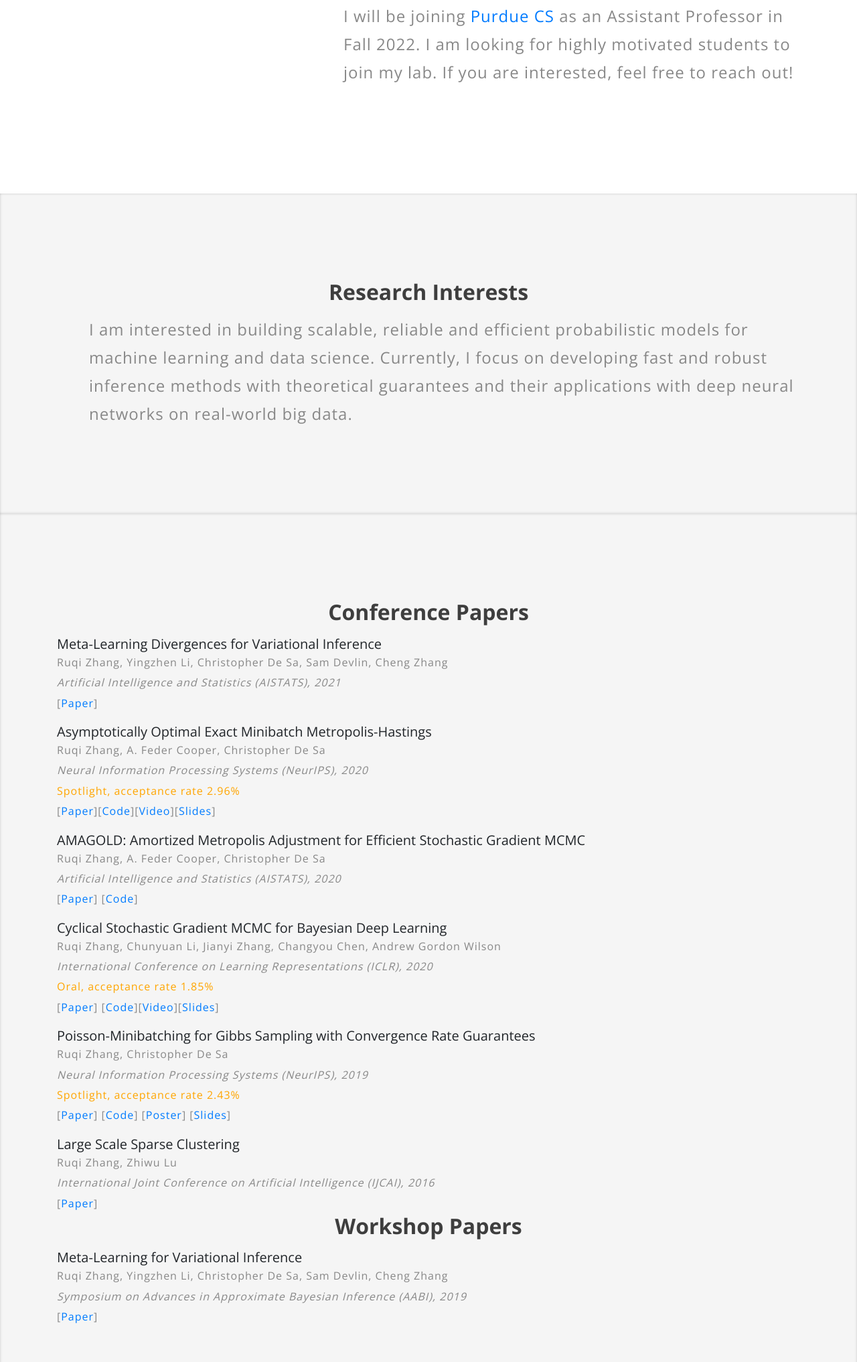
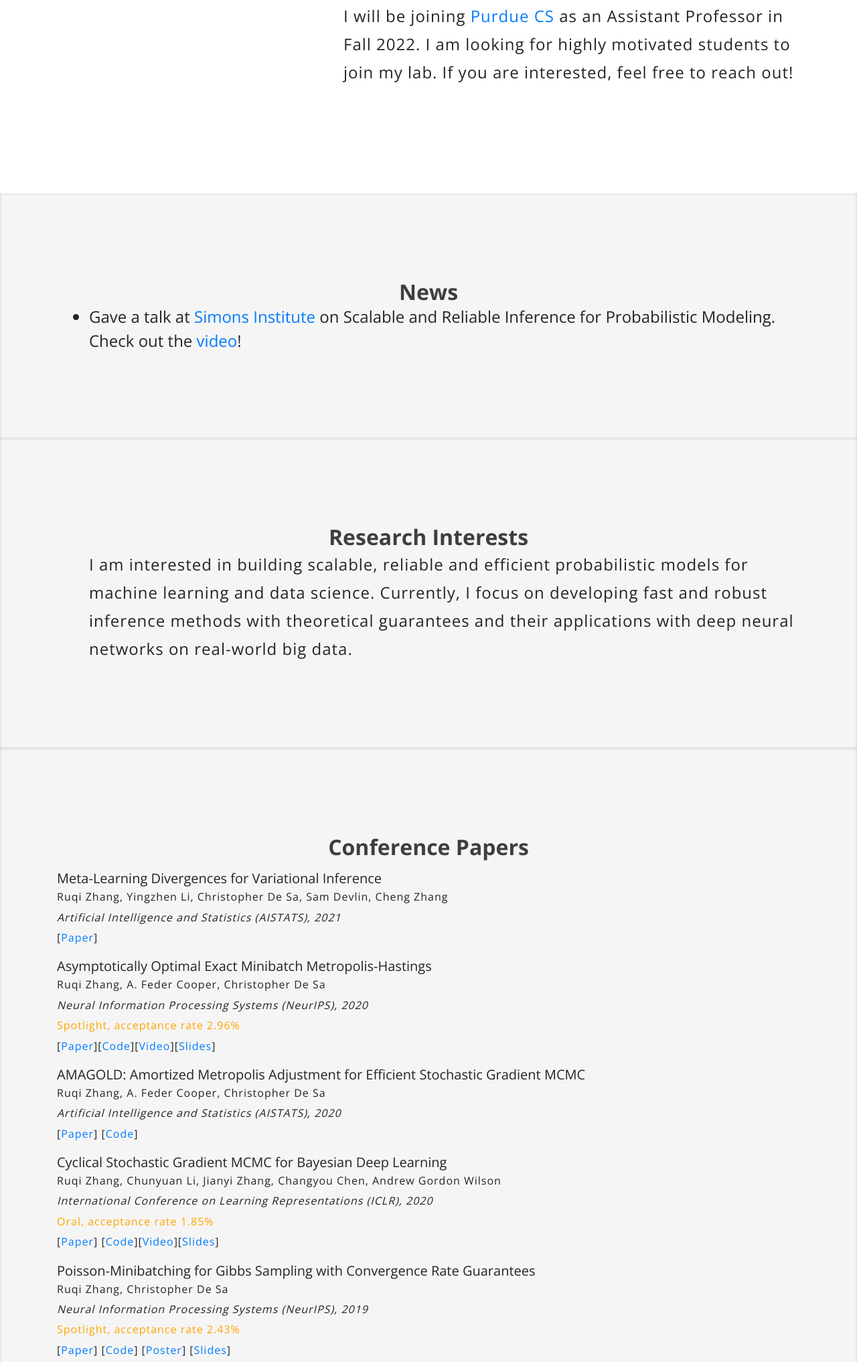
Before and after one commit to ruqizhang/ruqizhang.github.io, a plain HTML site: page index.html in a window 1280 px wide. Shown: the part 559-2593 px from the top of the page at 67% size. Drawn offline with nearby package versions, Linux system fonts and the light colour scheme; files whose address does not match are found by name.

Commit message:
dark text color

```diff
--- a/index.html
+++ b/index.html
@@ -52,6 +52,7 @@ License URL: http://creativecommons.org/licenses/by/3.0/
 							<input type="checkbox" id="drop">
 							<ul class="menu">
 								<li class="mr-lg-4 mr-3 active"><a href="index.html">Home</a></li>
+								<li class="mr-lg-4 mr-3"><a href="#news" class="scroll">News</a></li>
 								<li class="mr-lg-4 mr-3"><a href="#interests" class="scroll">Research Interests</a></li>
 								<li class="mr-lg-4 mr-3"><a href="#publications" class="scroll">Publications</a></li>
 								<li class="mr-lg-4 mr-3"><a href="#talks" class="scroll">Talks</a></li>
@@ -80,23 +81,44 @@ License URL: http://creativecommons.org/licenses/by/3.0/
 					 <div class="col-lg-8 advantage-grid-info">
                         <div class="advantage_left">
                              <h1 class="heading text-capitalize mb-sm-5 mb-4">Hi. I'm <span>Ruqi Zhang.</span></h1>
-							<p class="mt-4">I am currently a postdoctoral fellow at <a href="https://ml.utexas.edu/ifml">Institute for Foundations of Machine Learning</a>. I just completed my PhD in <a href="https://stat.cornell.edu/">Statistics at Cornell University</a>, where I was advised by <a href="http://www.cs.cornell.edu/~cdesa/">Chris De Sa</a>.
+							<p style="color:#212529",class="mt-4">I am currently a postdoctoral fellow at <a href="https://ml.utexas.edu/ifml">Institute for Foundations of Machine Learning</a>. I just completed my PhD in <a href="https://stat.cornell.edu/">Statistics at Cornell University</a>, where I was advised by <a href="http://www.cs.cornell.edu/~cdesa/">Chris De Sa</a>.
 								Before joining Cornell, I recieved a B.S. in Mathematics from <a href="https://www.ruc.edu.cn/en">Renmin University of China</a>.
 							</p>
-							<p class="mt-4"><b style="font-size: 1.em">I will be joining</b> <a href="https://www.cs.purdue.edu/">Purdue CS</a> <b>as an Assistant Professor in Fall 2022. I am looking for highly motivated students to join my lab. If you are interested, feel free to reach out!</b></p>
+							<br>
+							<p style="color:#212529",class="mt-4"><b style="font-size: 1.em">I will be joining</b> <a href="https://www.cs.purdue.edu/">Purdue CS</a> <b>as an Assistant Professor in Fall 2022. I am looking for highly motivated students to join my lab. If you are interested, feel free to reach out!</b></p>
 
 						</div>
                     </div>
                 </div>
             </div>
 		</div>
+
+
+	</section>
+	<div class="agileits-services" id="news">
+		<div class="container">
+		<h2 class="heading text-capitalize"> News </h2>
+		<div class="advantage_left">
+			<div align="left">
+		<!-- <p style="color:#212529",class="mt-3"> -->
+			<ul>
+				<li style="font-size:1.5em;font-weight: 90">Gave a talk at <a href="https://simons.berkeley.edu/">Simons Institute</a> on Scalable and Reliable Inference for Probabilistic Modeling. Check out the <a href="https://www.youtube.com/watch?v=9Xv-tiY9qi8&t=959s">video</a>!</li>
+			  </ul>
+		<!-- </p> -->
+		</div>
+		</div>
+
+	</div>
+	</div>
+
+
 	</section>
 	<div class="agileits-services" id="interests">
 		<div class="container">
 		   <h2 class="heading text-capitalize"> Research Interests </h2>
 		   <div class="advantage_left">
 			<div align="left">
-		   <p class="mt-3">I am interested in building scalable, reliable and efficient probabilistic models for machine learning and data science. Currently, I focus on developing fast and robust inference methods with theoretical guarantees and their applications with deep neural networks on real-world big data.
+		   <p style="color:#212529",class="mt-3">I am interested in building scalable, reliable and efficient probabilistic models for machine learning and data science. Currently, I focus on developing fast and robust inference methods with theoretical guarantees and their applications with deep neural networks on real-world big data.
 		  </p>
 		</div>
 		</div>
@@ -110,42 +132,42 @@ License URL: http://creativecommons.org/licenses/by/3.0/
 		   <h2 class="heading text-capitalize"> Conference Papers </h2>
 		   <div align="left">
 			<h5 class="title">Meta-Learning Divergences for Variational Inference </h5>
-			<p class="mt-0"><b>Ruqi Zhang</b>, Yingzhen Li, Christopher De Sa, Sam Devlin, Cheng Zhang	</br>
+			<p style="color:#212529",class="mt-0"><b>Ruqi Zhang</b>, Yingzhen Li, Christopher De Sa, Sam Devlin, Cheng Zhang	</br>
 			<i>Artificial Intelligence and Statistics (AISTATS), 2021</i></br>
 			[<a href="http://proceedings.mlr.press/v130/zhang21o/zhang21o.pdf">Paper</a>]
 			</p>
 	   	</div>
 		   <div align="left">
 			<h5 class="title">Asymptotically Optimal Exact Minibatch Metropolis-Hastings </h5>
-			<p class="mt-0"><b>Ruqi Zhang</b>, A. Feder Cooper, Christopher De Sa</br>
+			<p style="color:#212529",class="mt-0"><b>Ruqi Zhang</b>, A. Feder Cooper, Christopher De Sa</br>
 				<i>Neural Information Processing Systems (NeurIPS), 2020</i></br> <font color="orange"><b>Spotlight, acceptance rate 2.96%</b></font> </br>
 				[<a href="https://arxiv.org/abs/2006.11677">Paper</a>][<a href="https://github.com/ruqizhang/tunamh">Code</a>][<a href="https://neurips.cc/virtual/2020/protected/poster_e2a7555f7cabd6e31aef45cb8cda4999.html">Video</a>][<a href="pdf/tunamh_slides.pdf">Slides</a>]
 			</p>
 			</div>
 		   <div align="left">
 				<h5 class="title">AMAGOLD: Amortized Metropolis Adjustment for Efficient Stochastic Gradient MCMC </h5>
-				<p class="mt-0"><b>Ruqi Zhang</b>, A. Feder Cooper, Christopher De Sa</br>
+				<p style="color:#212529",class="mt-0"><b>Ruqi Zhang</b>, A. Feder Cooper, Christopher De Sa</br>
 				<i>Artificial Intelligence and Statistics (AISTATS), 2020</i></br>
 				[<a href="http://arxiv.org/abs/2003.00193">Paper</a>] [<a href="https://github.com/ruqizhang/amagold">Code</a>]
 				</p>
 			</div>
 			<div align="left">
 				<h5 class="title">Cyclical Stochastic Gradient MCMC for Bayesian Deep Learning </h5>
-				<p class="mt-0"><b>Ruqi Zhang</b>, Chunyuan Li, Jianyi Zhang, Changyou Chen, Andrew Gordon Wilson</br>
+				<p style="color:#212529",class="mt-0"><b>Ruqi Zhang</b>, Chunyuan Li, Jianyi Zhang, Changyou Chen, Andrew Gordon Wilson</br>
 				<i>International Conference on Learning Representations (ICLR), 2020</i></br> <font color="orange"><b>Oral, acceptance rate 1.85%</b></font></br>
 				[<a href="https://arxiv.org/abs/1902.03932">Paper</a>] [<a href="https://github.com/ruqizhang/csgmcmc">Code</a>][<a href="https://iclr.cc/virtual_2020/poster_rkeS1RVtPS.html">Video</a>][<a href="pdf/csgmcmc_slides.pdf">Slides</a>]
 				</p>
 		   </div>
 		   <div align="left">
 				<h5 class="title">Poisson-Minibatching for Gibbs Sampling with Convergence Rate Guarantees </h5>
-				<p class="mt-0"><b>Ruqi Zhang</b>, Christopher De Sa</br>
+				<p style="color:#212529",class="mt-0"><b>Ruqi Zhang</b>, Christopher De Sa</br>
 				<i>Neural Information Processing Systems (NeurIPS), 2019</i></br> <font color="orange"><b>Spotlight, acceptance rate 2.43%</b></font> </br>
 				[<a href="https://arxiv.org/abs/1911.09771">Paper</a>] [<a href="https://github.com/ruqizhang/poisson-gibbs">Code</a>] [<a href="pdf/pgibbs_poster.pdf">Poster</a>] [<a href="https://nips.cc/media/Slides/nips/2019/westballc(10-16-10)-10-17-15-15748-poisson-minibat.pdf">Slides</a>]
 				</p>
 		   </div>
 		   <div align="left">
 				<h5 class="title">Large Scale Sparse Clustering</h5>
-				<p class="mt-0"><b>Ruqi Zhang</b>, Zhiwu Lu</br>
+				<p style="color:#212529",class="mt-0"><b>Ruqi Zhang</b>, Zhiwu Lu</br>
 				<i>International Joint Conference on Artificial Intelligence (IJCAI), 2016</i></br>
 				[<a href="https://www.ijcai.org/Proceedings/16/Papers/333.pdf">Paper</a>]
 				</p>
@@ -154,7 +176,7 @@ License URL: http://creativecommons.org/licenses/by/3.0/
 		   <h2 class="heading text-capitalize"> Workshop Papers </h2>
 		   <div align="left">
 				<h5 class="title">Meta-Learning for Variational Inference </h5>
-				<p class="mt-0"><b>Ruqi Zhang</b>, Yingzhen Li, Christopher De Sa, Sam Devlin, Cheng Zhang	</br>
+				<p style="color:#212529",class="mt-0"><b>Ruqi Zhang</b>, Yingzhen Li, Christopher De Sa, Sam Devlin, Cheng Zhang	</br>
 				<i>Symposium on Advances in Approximate Bayesian Inference (AABI), 2019</i></br>
 				[<a href="https://openreview.net/pdf?id=HyxaFyhNtB">Paper</a>]
 				</p>
@@ -167,20 +189,20 @@ License URL: http://creativecommons.org/licenses/by/3.0/
 		<h2 class="heading text-capitalize"> Talks </h2>
 		<div align="left">
 			<h5 class="title">Asymptotically Optimal Exact Minibatch Metropolis-Hastings</h5>
-			<p class="mt-0">Spotlight talk in Rising Stars in Data Science Workshop at University of Chicago, January 2021</br>
+			<p style="color:#212529",class="mt-0">Spotlight talk in Rising Stars in Data Science Workshop at University of Chicago, January 2021</br>
 			Spotlight presentation at NeurIPS, December 2020
 			[<a href="https://neurips.cc/virtual/2020/protected/poster_e2a7555f7cabd6e31aef45cb8cda4999.html">Video</a>][<a href="pdf/tunamh_slides.pdf">Slides</a>]
 			</p>
 		</div>
 			<div align="left">
 				<h5 class="title">Cyclical Stochastic Gradient MCMC for Bayesian Deep Learning</h5>
-				<p class="mt-0">Oral presentation at ICLR, April 2020
+				<p style="color:#212529",class="mt-0">Oral presentation at ICLR, April 2020
 				[<a href="https://iclr.cc/virtual_2020/poster_rkeS1RVtPS.html">Video</a>][<a href="pdf/csgmcmc_slides.pdf">Slides</a>]
 				</p>
 		</div>
 		<div align="left">
 				<h5 class="title">Poisson-Minibatching for Gibbs Sampling with Convergence Rate Guarantees</h5>
-				<p class="mt-0">Spotlight presentation at NeurIPS, December 2019
+				<p style="color:#212529",class="mt-0">Spotlight presentation at NeurIPS, December 2019
 				[<a href="https://nips.cc/media/Slides/nips/2019/westballc(10-16-10)-10-17-15-15748-poisson-minibat.pdf">Slides</a>]
 				</p>
 		</div>
```
